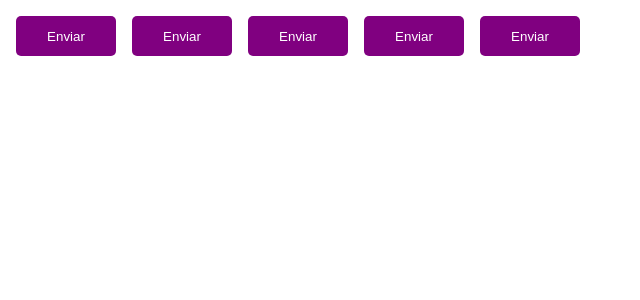
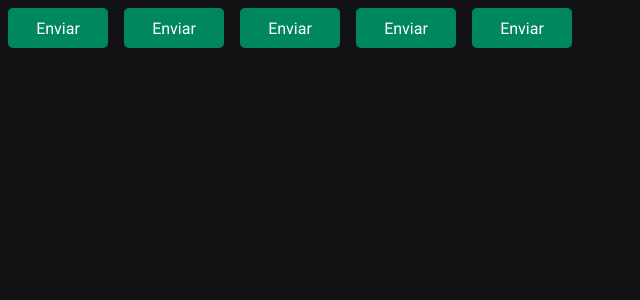
Before and after one commit to siquara/ignite-timer, a React (Vite) app: page / in a window 1280 px wide. Shown: the top 300 px of the page, without its empty margins (0-640 px from the left). Built offline with nearby package versions, Linux system fonts and the light colour scheme; the HTML template or start-up script is replaced by a standard one.

Commit message:
Feat [ Configuração dos estilos globais, cores , fonte e ESlint]

```diff
--- a/index.html
+++ b/index.html
@@ -1,8 +1,16 @@
-<!doctype html>
+<!DOCTYPE html>
 <html lang="en">
   <head>
     <meta charset="UTF-8" />
+    <link rel="preconnect" href="https://fonts.googleapis.com" />
+    <link rel="preconnect" href="https://fonts.gstatic.com" crossorigin />
+
     <meta name="viewport" content="width=device-width, initial-scale=1.0" />
+
+    <link
+      href="https://fonts.googleapis.com/css2?family=Roboto+Mono:wght@700&family=Roboto:wght@400;700&display=swap"
+      rel="stylesheet"
+    />
     <title>Ignite Timer</title>
   </head>
   <body>
--- a/package.json
+++ b/package.json
@@ -6,7 +6,7 @@
   "scripts": {
     "dev": "vite",
     "build": "tsc -b && vite build",
-    "lint": "eslint . --ext ts,tsx --report-unused-disable-directives --max-warnings 0",
+    "lint": "eslint src --ext .ts,.tsx",
     "preview": "vite preview"
   },
   "dependencies": {
@@ -15,6 +15,7 @@
     "styled-components": "^6.1.12"
   },
   "devDependencies": {
+    "@rocketseat/eslint-config": "^2.2.2",
     "@types/react": "^18.3.3",
     "@types/react-dom": "^18.3.0",
     "@types/styled-components": "^5.1.34",
--- a/src/App.tsx
+++ b/src/App.tsx
@@ -1,17 +1,20 @@
-import { ThemeProvider } from "styled-components";
-import { Button } from "./components/Button/Button";
-import { defaultTheme } from "./styles/themes/default";
+import { ThemeProvider } from 'styled-components'
+import { Button } from './components/Button/Button'
+import { defaultTheme } from './styles/themes/default'
+import { GlobalStyle } from './styles/global'
 
 export function App() {
   return (
     <ThemeProvider theme={defaultTheme}>
-      <Button variant="primary"/>
-      <Button variant="secondary"/>
-      <Button variant="success"/>
-      <Button variant="danger"/>
+      <Button variant="primary" />
+      <Button variant="secondary" />
+      <Button variant="success" />
+      <Button variant="danger" />
       <Button />
+
+      <GlobalStyle />
     </ThemeProvider>
-  );
+  )
 }
 
-export default App;
+export default App
--- a/src/components/Button/Button.styles.ts
+++ b/src/components/Button/Button.styles.ts
@@ -1,12 +1,12 @@
-import styled, { css } from "styled-components";
-import { ButtonContainerProps } from "./types";
+import styled, { css } from 'styled-components'
+import { ButtonContainerProps } from './types'
 
 const buttonVariants = {
-  primary: "purple",
-  secondary: "orange",
-  danger: "red",
-  success: "green",
-};
+  primary: 'purple',
+  secondary: 'orange',
+  danger: 'red',
+  success: 'green',
+}
 export const ButtonContainer = styled.button<ButtonContainerProps>`
   width: 100px;
   height: 40px;
@@ -14,12 +14,12 @@
   border: 0;
   margin: 8px;
 
-  background-color: ${props => props.theme.primary};
-  color: ${props => props.theme.white}
+  background-color: ${(props) => props.theme['green-500']};
+  color: ${(props) => props.theme.white};
 
   /* ${(props) => {
     return css`
       background-color: ${buttonVariants[props.variant]};
-    `;
+    `
   }} */
-`;
+`
--- a/src/components/Button/types.ts
+++ b/src/components/Button/types.ts
@@ -1,7 +1,7 @@
-export type ButtonVariant = "primary" | "secondary" | "danger" | "success";
+export type ButtonVariant = 'primary' | 'secondary' | 'danger' | 'success'
 
 export interface ButtonProps {
-  variant?: ButtonVariant;
+  variant?: ButtonVariant
 }
 
 export interface ButtonContainerProps {
--- /dev/null
+++ b/src/styles/global.ts
@@ -0,0 +1,24 @@
+import { createGlobalStyle } from 'styled-components'
+
+export const GlobalStyle = createGlobalStyle`
+*{
+    margin: 0;
+    padding: 0;
+    box-sizing: border-box;
+}
+
+:focus{
+    outline: 0;
+    box-shadow: 0 0 0 2px ${(props) => props.theme['green-500']};
+}
+body{
+    background-color: ${(props) => props.theme['gray-900']};
+    color: ${(props) => props.theme['gray-300']};
+}
+body, input, button, textarea{
+    font-family: 'Roboto', sans-serif;
+    font-weight: 400;
+    font-size: 1rem
+}
+
+`
--- a/src/styles/themes/default.ts
+++ b/src/styles/themes/default.ts
@@ -1,5 +1,21 @@
 export const defaultTheme = {
-    primary: "purple",
-    secondary: "orange",
-    white: "#fff",
+  white: '#FFF',
+
+  'gray-100': '#E1E1E6',
+  'gray-300': '#C4C4CC',
+  'gray-400': '#8D8D99',
+  'gray-500': '#7C7C8A',
+  'gray-600': '#323238',
+  'gray-700': '#29292E',
+  'gray-800': '#202024',
+  'gray-900': '#121214',
+
+  'green-300': '#00B37E',
+  'green-500': '#00875F',
+  'green-700': '#015F43',
+
+  'red-500': '#AB222E',
+  'red-700': '#7A1921',
+
+  'yellow-500': '#FBA94C',
 }
```
Also changed, not shown: src/@types/styled.d.ts (+4 -4 lines), src/components/Button/Button.tsx (+4 -4 lines), .eslintrc.cjs (deleted), .eslintrc.json (added), 1 other file (tests, documents, lock files or other folders).
